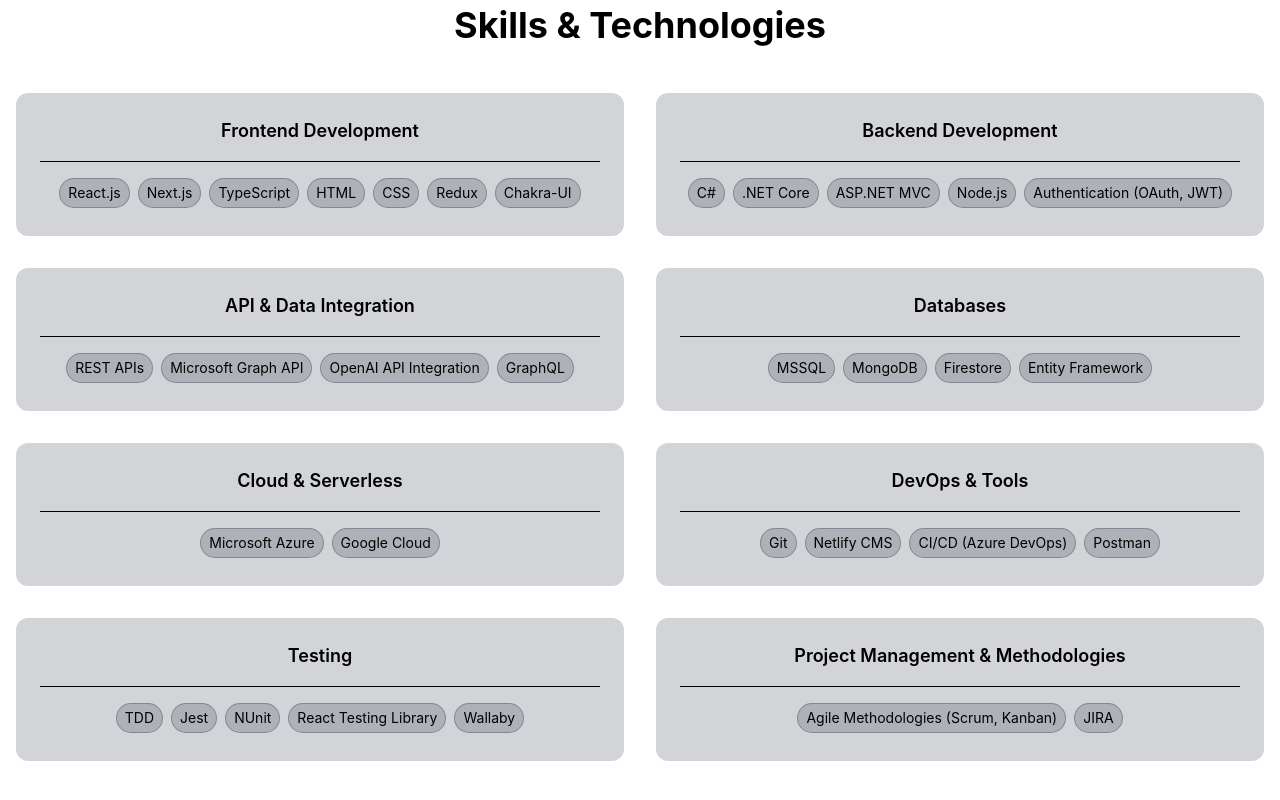
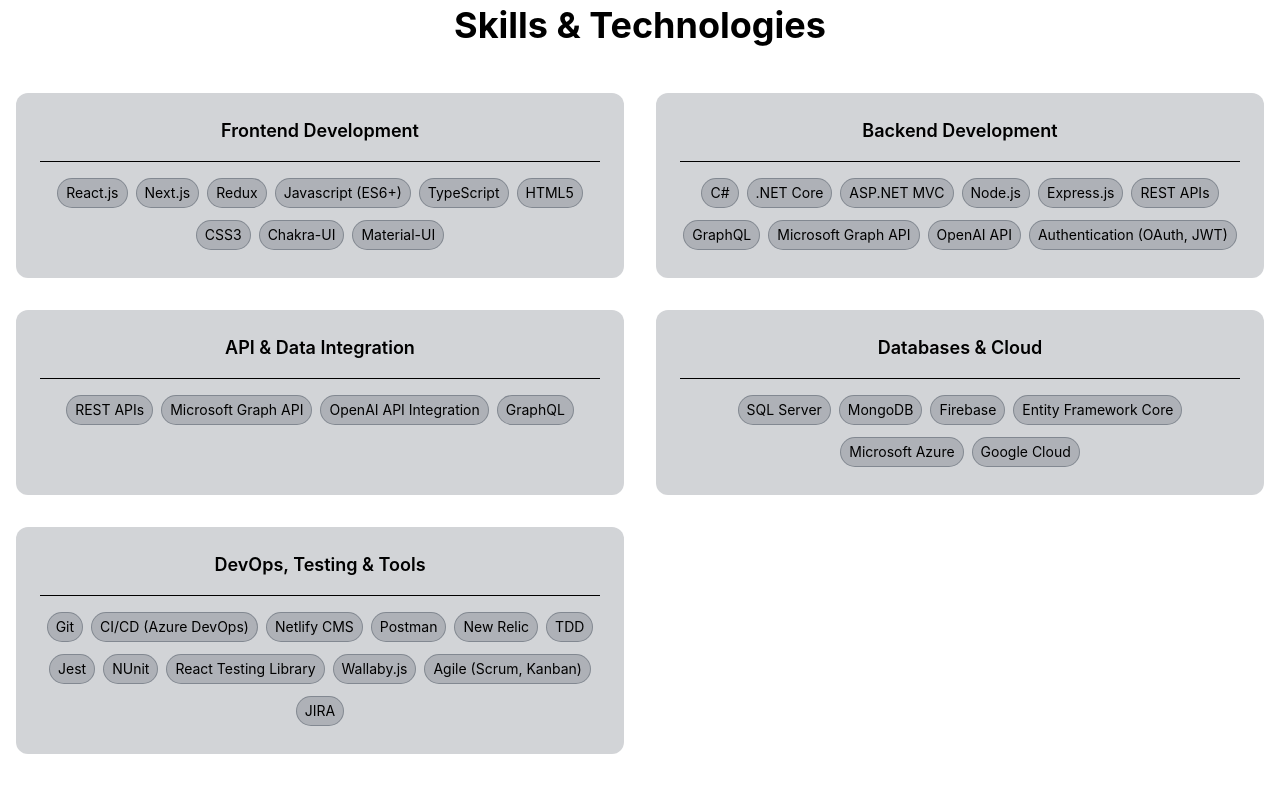
Before and after one commit to kenyeck/portfolio, a Next.js app: page / in a window 1280 px wide. Shown: the part 1525-2325 px from the top of the page. Built offline with nearby package versions, Linux system fonts and the light colour scheme.

Commit message:
Update skills

```diff
--- a/src/data/skills.ts
+++ b/src/data/skills.ts
@@ -1,17 +1,24 @@
 const fdev = [
   'React.js',
   'Next.js',
+  'Redux',
+  'Javascript (ES6+)',
   'TypeScript',
-  'HTML',
-  'CSS',
-  'Redux',
+  'HTML5',
+  'CSS3',
   'Chakra-UI',
+  'Material-UI',
 ];
 const bdev = [
   'C#',
   '.NET Core',
   'ASP.NET MVC',
   'Node.js',
+  'Express.js',
+  'REST APIs',
+  'GraphQL',
+  'Microsoft Graph API',
+  'OpenAI API',
   'Authentication (OAuth, JWT)',
 ];
 const api = [
@@ -20,11 +27,28 @@
   'OpenAI API Integration',
   'GraphQL',
 ];
-const dbs = ['MSSQL', 'MongoDB', 'Firestore', 'Entity Framework'];
-const cloud = ['Microsoft Azure', 'Google Cloud'];
-const devops = ['Git', 'Netlify CMS', 'CI/CD (Azure DevOps)', 'Postman'];
-const testing = ['TDD', 'Jest', 'NUnit', 'React Testing Library', 'Wallaby'];
-const pm = ['Agile Methodologies (Scrum, Kanban)', 'JIRA'];
+const dbsCloud = [
+  'SQL Server',
+  'MongoDB',
+  'Firebase',
+  'Entity Framework Core',
+  'Microsoft Azure',
+  'Google Cloud',
+];
+const devopsTestingTools = [
+  'Git',
+  'CI/CD (Azure DevOps)',
+  'Netlify CMS',
+  'Postman',
+  'New Relic',
+  'TDD',
+  'Jest',
+  'NUnit',
+  'React Testing Library',
+  'Wallaby.js',
+  'Agile (Scrum, Kanban)',
+  'JIRA',
+];
 
 export interface Skill {
   name: string;
@@ -35,9 +59,6 @@
   { name: 'Frontend Development', tech: fdev },
   { name: 'Backend Development', tech: bdev },
   { name: 'API & Data Integration', tech: api },
-  { name: 'Databases', tech: dbs },
-  { name: 'Cloud & Serverless', tech: cloud },
-  { name: 'DevOps & Tools', tech: devops },
-  { name: 'Testing', tech: testing },
-  { name: 'Project Management & Methodologies', tech: pm },
+  { name: 'Databases & Cloud', tech: dbsCloud },
+  { name: 'DevOps, Testing & Tools', tech: devopsTestingTools },
 ];
```
